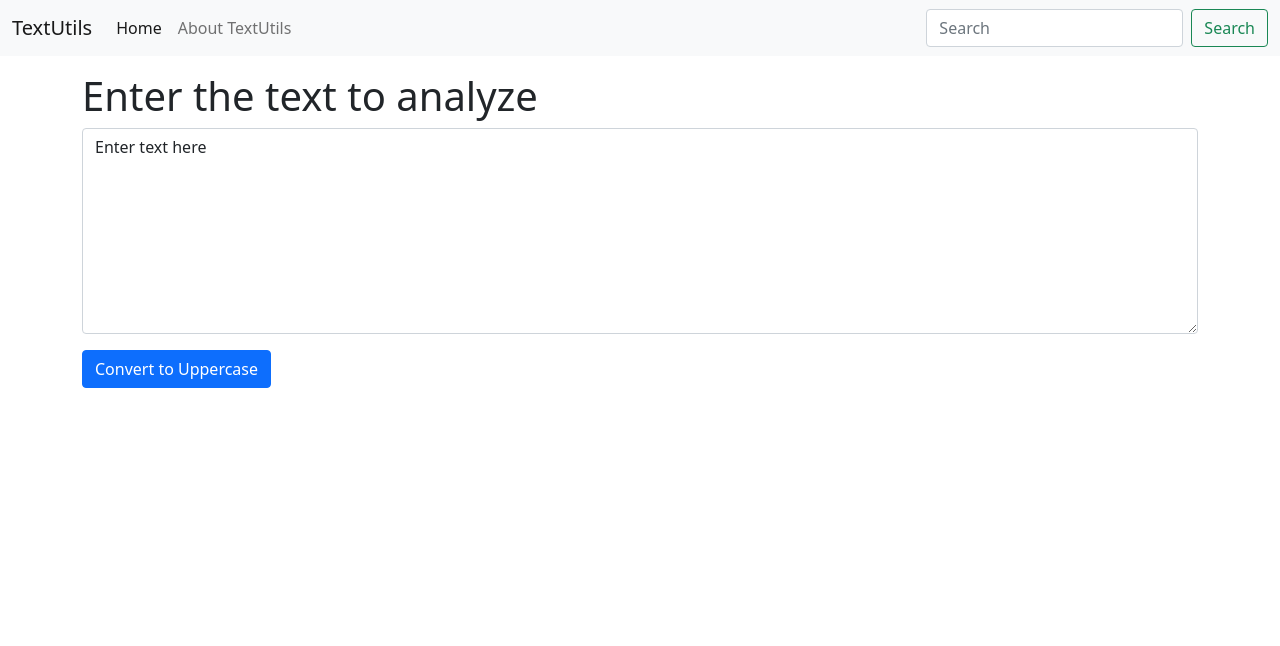
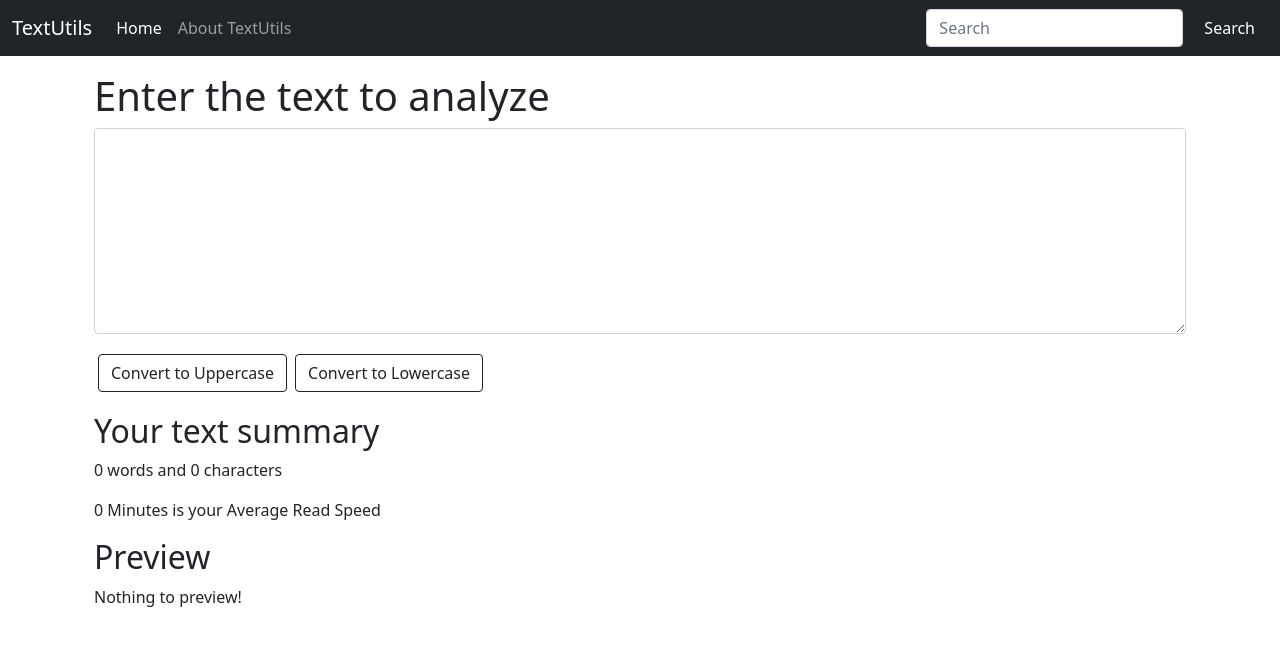
Before and after one commit to Subham-Maity/textutils, a React (Create React App) app: page / in a window 1280 px wide. Shown: the top 646 px of the page. Built offline with nearby package versions, Linux system fonts and the light colour scheme.

Commit message:
Adding UpperCase and LowerCase Function

```diff
--- a/src/components/Navbar.js
+++ b/src/components/Navbar.js
@@ -3,7 +3,7 @@ import propTypes from "prop-types";
 
 export default function Navbar(props) {
     return (
-        <nav className="navbar navbar-expand-lg navbar-light bg-light">
+        <nav className="navbar navbar-expand-lg navbar-dark bg-dark">
             <div className="container-fluid">
                 <a className="navbar-brand" href="/">{props.title}</a>
                 <button className="navbar-toggler" type="button" data-bs-toggle="collapse"
@@ -23,7 +23,7 @@ export default function Navbar(props) {
                     </ul>
                     <form className="d-flex">
                         <input className="form-control me-2" type="search" placeholder="Search" aria-label="Search"/>
-                        <button className="btn btn-outline-success" type="submit">Search</button>
+                        <button className="btn btn-dark" type="submit">Search</button>
                     </form>
                 </div>
             </div>
--- a/src/components/TextForm.js
+++ b/src/components/TextForm.js
@@ -7,19 +7,38 @@ export default function TextForm(props) {
         setText(newText)
         setText(newText)
     }
+    const handleLoClick= ()=>{
+        // console.log("Uppercase was clicked" + text);
+        let newText = text.toLowerCase();
+        setText(newText)
+        setText(newText)
+    }
     const handleOnChange= (event)=>{
         // console.log("on change");
         setText(event.target.value)
     }
-    const[text,setText] = useState("Enter text here");
+    const[text,setText] = useState("");
     return (
-        <div>
+        <>
+        <div className= "container">
+
             <h1>{props.heading} </h1>
             <div className="mb-3">
                 <textarea className="form-control" value ={text} onChange={handleOnChange} id="myBox" rows="8"></textarea>
             </div>
-            <button className="btn btn-primary"onClick={handleUpClick}>Convert to Uppercase</button>
+            <button className="btn btn-outline-dark mx-1 my-1" onClick={handleUpClick}>Convert to Uppercase</button>
+            <button className="btn btn-outline-dark mx-1 my-1" onClick={handleLoClick}>Convert to Lowercase</button>
+        </div>
 
-        </div>
+     <div className="container my-3">
+         <h2>Your text summary</h2>
+         {/*Call the split() method on the string, passing it a string containing a space as a parameter. The split method will return an array of the string's words, on which you can access the length property to get the number of words in the string.*/}
+         <p>{text.replace(/\n/g, " ").split(' ').filter(value => value != "").length } words and {text.length} characters</p>
+         <p>{0.008 * text.replace(/\n/g, " ").split(' ').filter(value => value != "").length } Minutes is your Average Read Speed</p>
+         <h2>Preview</h2>
+         <p>{text.length>0?text:"Nothing to preview!"}</p>
+             </div>
+
+    </>
     );
 }
```
